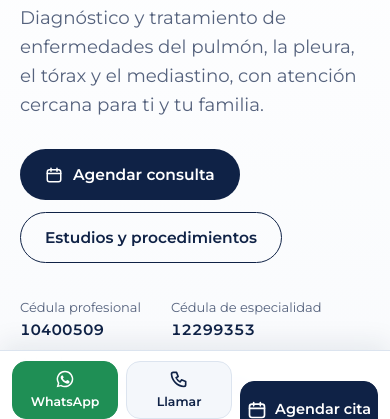
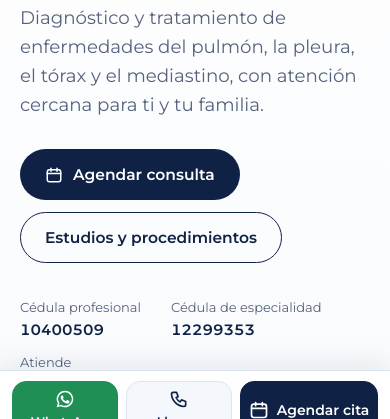
Before and after one commit to yairchaveze/jpneumo, a plain HTML site: page index.html in a window 390 px wide. Shown: the part 395-814 px from the top of the page. Drawn offline with Linux system fonts and the light colour scheme.

Commit message:
Barra inferior: botones alineados a la misma altura
Co-Authored-By: Claude Opus 5.5 <noreply@anthropic.com>
Claude-Session: https://claude.ai/code/session_01MpN3umNtzBiiuCsnLceKdT

```diff
--- a/index.html
+++ b/index.html
@@ -86,10 +86,10 @@ a:focus-visible,.btn:focus-visible,summary:focus-visible,button:focus-visible{ou
   .drawer .pcta{margin-top:auto;display:grid;gap:10px;padding-top:18px}
   .drawer .pcta .btn{justify-content:center}
   .mbar{display:grid;grid-template-columns:1fr 1fr 1.3fr;gap:8px;position:fixed;left:0;right:0;bottom:0;z-index:30;background:rgba(255,255,255,.97);backdrop-filter:blur(10px);-webkit-backdrop-filter:blur(10px);border-top:1px solid var(--line);padding:10px max(12px,env(safe-area-inset-right,0px)) calc(10px + env(safe-area-inset-bottom,0px)) max(12px,env(safe-area-inset-left,0px));box-shadow:0 -8px 24px rgba(15,34,70,.08)}
-  .mbar a{display:flex;flex-direction:column;align-items:center;justify-content:center;gap:3px;height:58px;border-radius:14px;text-decoration:none;font-size:12.5px;font-weight:600;color:var(--navy);background:var(--wash);border:1px solid var(--line)}
+  .mbar a{box-sizing:border-box;margin:0;align-self:stretch;display:flex;flex-direction:column;align-items:center;justify-content:center;gap:3px;height:58px;border-radius:14px;text-decoration:none;font-size:12.5px;font-weight:600;color:var(--navy);background:var(--wash);border:1px solid var(--line)}
   .mbar a svg{width:20px;height:20px}
   .mbar a.wa{background:#1F8F55;border-color:#1F8F55;color:#fff}
-  .mbar a.go{background:var(--navy);border-color:var(--navy);color:#fff;flex-direction:row;font-size:14.5px;gap:8px}
+  .mbar a.go{background:var(--navy);border-color:var(--navy);color:#fff;flex-direction:row;font-size:14px;gap:8px;margin:0;align-self:stretch;white-space:nowrap;line-height:1}
   body{padding-bottom:calc(76px + env(safe-area-inset-bottom,0px))}
 }
 @media (max-width:480px){.nav .right .btn{display:none}}
```
